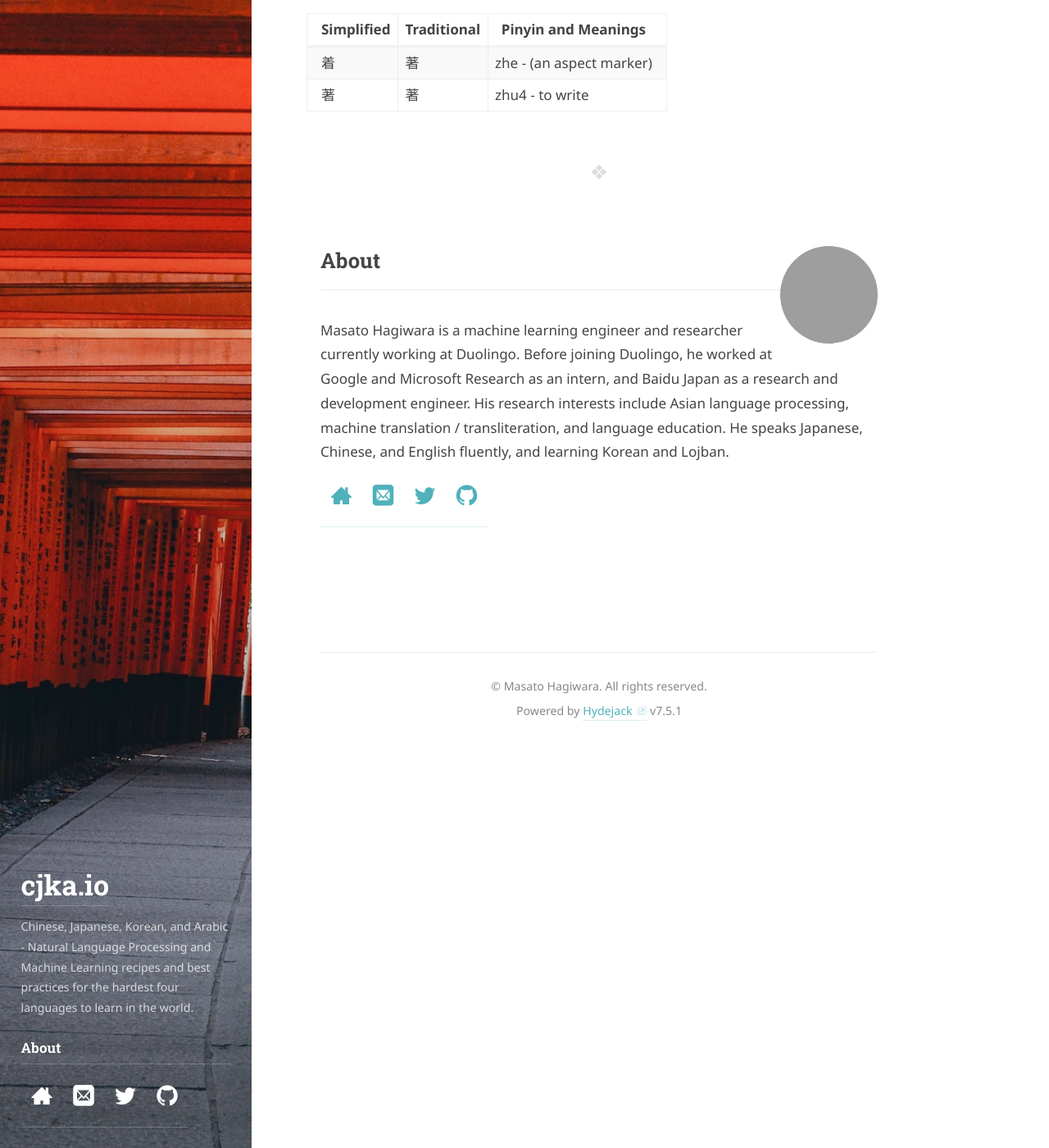
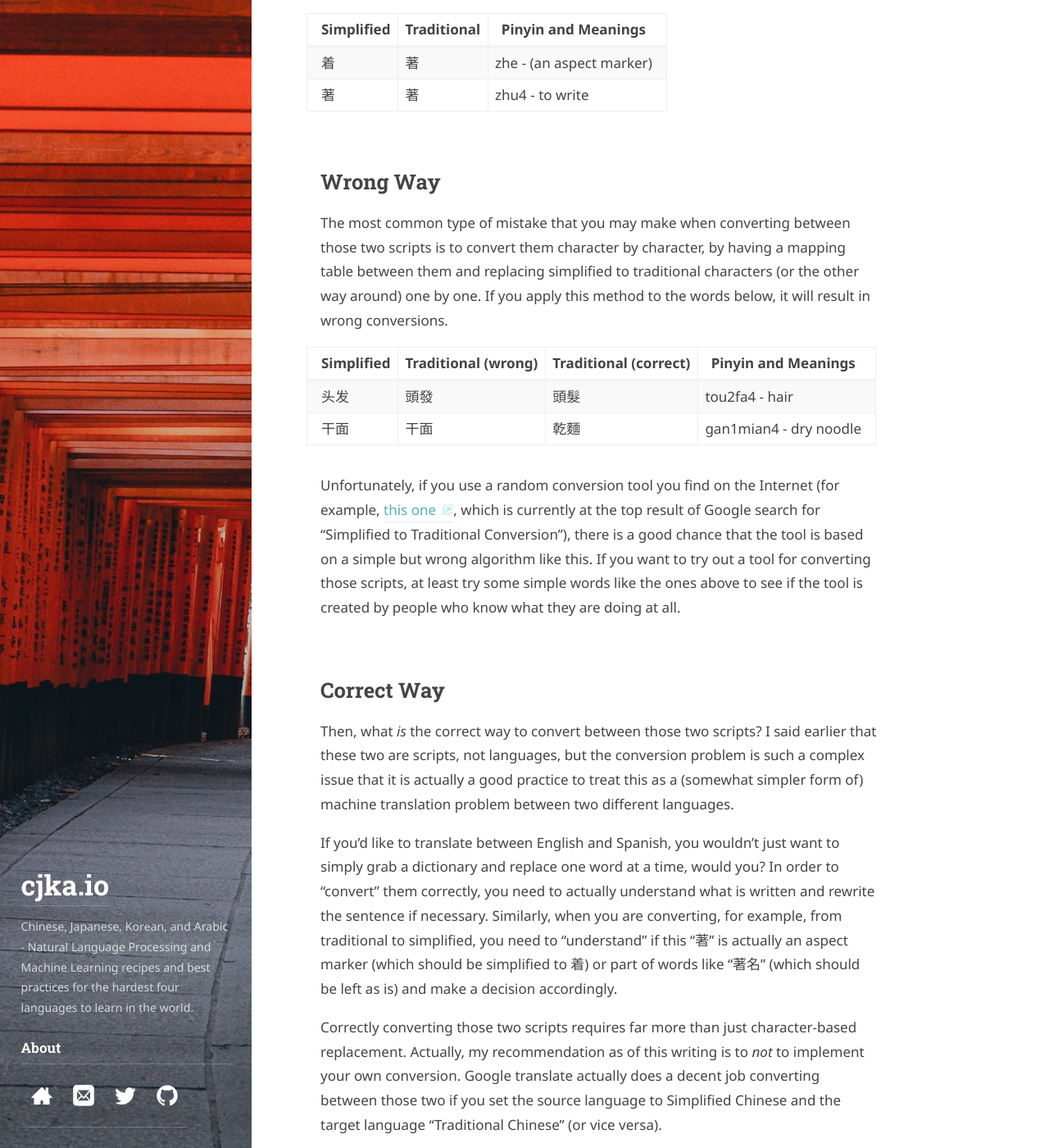
Before and after one commit to mhagiwara/cjka.io, a Jekyll site: the page built from _posts/2018-07-07-how-not-to-convert-simplified-and-traditional-chinese.md, in a window 1280 px wide and 1400 px high, scrolled down 1793 px. Shown: the whole window at 82% size. Built offline with Jekyll 4.4.1, drawn with Linux system fonts in a browser that asks for light colours; some web fonts are replaced; some of the changed text lies outside the part shown; grey boxes are pictures that could not be loaded.

Commit message:
Finish CS/TS post

```diff
--- a/_posts/2018-07-07-how-not-to-convert-simplified-and-traditional-chinese.md
+++ b/_posts/2018-07-07-how-not-to-convert-simplified-and-traditional-chinese.md
@@ -44,3 +44,28 @@ There are, though not many, characters with Many-to-1 mappings:
 | ----------------- | ------------- |  ------------------  |
 | 着                | 著             |  zhe - (an aspect marker)   |
 | 著                | 著             |  zhu4 - to write      |
+
+## Wrong Way
+
+The most common type of mistake that you may make when converting between those two scripts is to convert them character by character, by having a mapping table between them and replacing simplified to traditional characters (or the other way around) one by one. If you apply this method to the words below, it will result in wrong conversions.
+
+| Simplified        | Traditional (wrong)   |  Traditional (correct) | Pinyin and Meanings |
+| ----------------- | ------------- |  ------------------  | ------------- |
+| 头发               | 頭發             | 頭髮             | tou2fa4 - hair  |
+| 干面               | 干面             | 乾麵             | gan1mian4 - dry noodle |
+
+Unfortunately, if you use a random conversion tool you find on the Internet (for example, [this one](https://www.chinese-tools.com/tools/converter-simptrad.html), which is currently at the top result of Google search for "Simplified to Traditional Conversion"), there is a good chance that the tool is based on a simple but wrong algorithm like this. If you want to try out a tool for converting those scripts, at least try some simple words like the ones above to see if the tool is created by people who know what they are doing at all.
+
+## Correct Way
+
+Then, what *is* the correct way to convert between those two scripts? I said earlier that these two are scripts, not languages, but the conversion problem is such a complex issue that it is actually a good practice to treat this as a (somewhat simpler form of) machine translation problem between two different languages.
+
+If you'd like to translate between English and Spanish, you wouldn't just want to simply grab a dictionary and replace one word at a time, would you? In order to "convert" them correctly, you need to actually understand what is written and rewrite the sentence if necessary. Similarly, when you are converting, for example, from traditional to simplified, you need to "understand" if this "著" is actually an aspect marker (which should be simplified to 着) or part of words like "著名" (which should be left as is) and make a decision accordingly.
+
+Correctly converting those two scripts requires far more than just character-based replacement. Actually, my recommendation as of this writing is to _not_ to implement your own conversion. Google translate actually does a decent job converting between those two if you set the source language to Simplified Chinese and the target language "Traditional Chinese" (or vice versa).
+
+If you still need to implement your own conversion, I'd recommend following [Wikipedia's conversion algorithm](https://zh.wikipedia.org/wiki/Help:%E4%B8%AD%E6%96%87%E7%BB%B4%E5%9F%BA%E7%99%BE%E7%A7%91%E7%9A%84%E7%B9%81%E7%AE%80%E3%80%81%E5%9C%B0%E5%8C%BA%E8%AF%8D%E5%A4%84%E7%90%86). I'll further discuss this in a future post.
+
+## Further Reading
+
+A lot of the "pitfalls" I mentioned above are elegantly covered by this amazing paper by Halpern and Kerman: [The Pitfalls and Complexities of Chinese to Chinese Conversion](http://www.cjk.org/cjk/c2c/c2c.pdf). Although the paper is a bit outdated (for example, an average developer doesn't even need to know different character sets and encodings for Chinese - everyone uses Unicode/UTF nowadays) but is a great starting point if you'd like to understand this issue in further depth.
```
